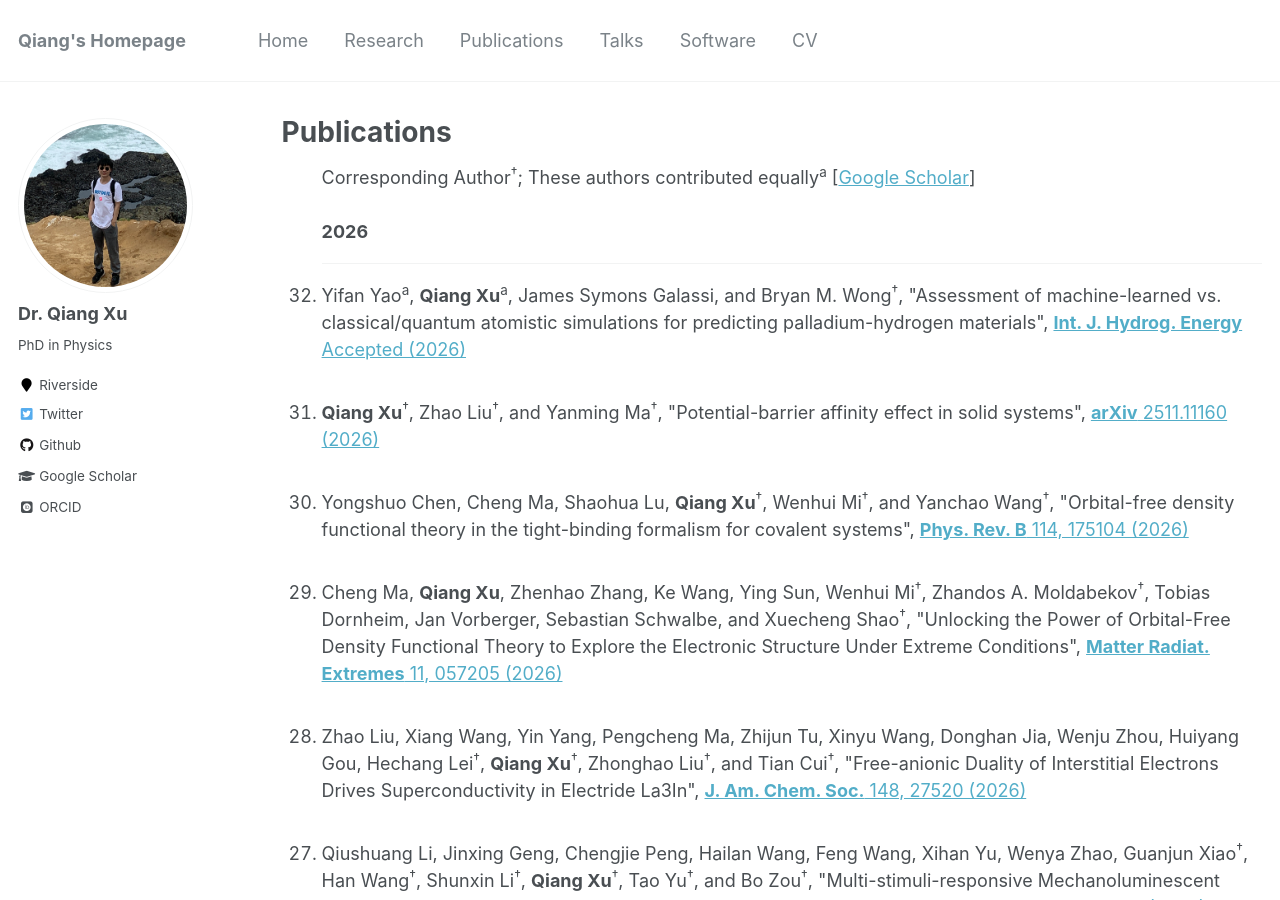
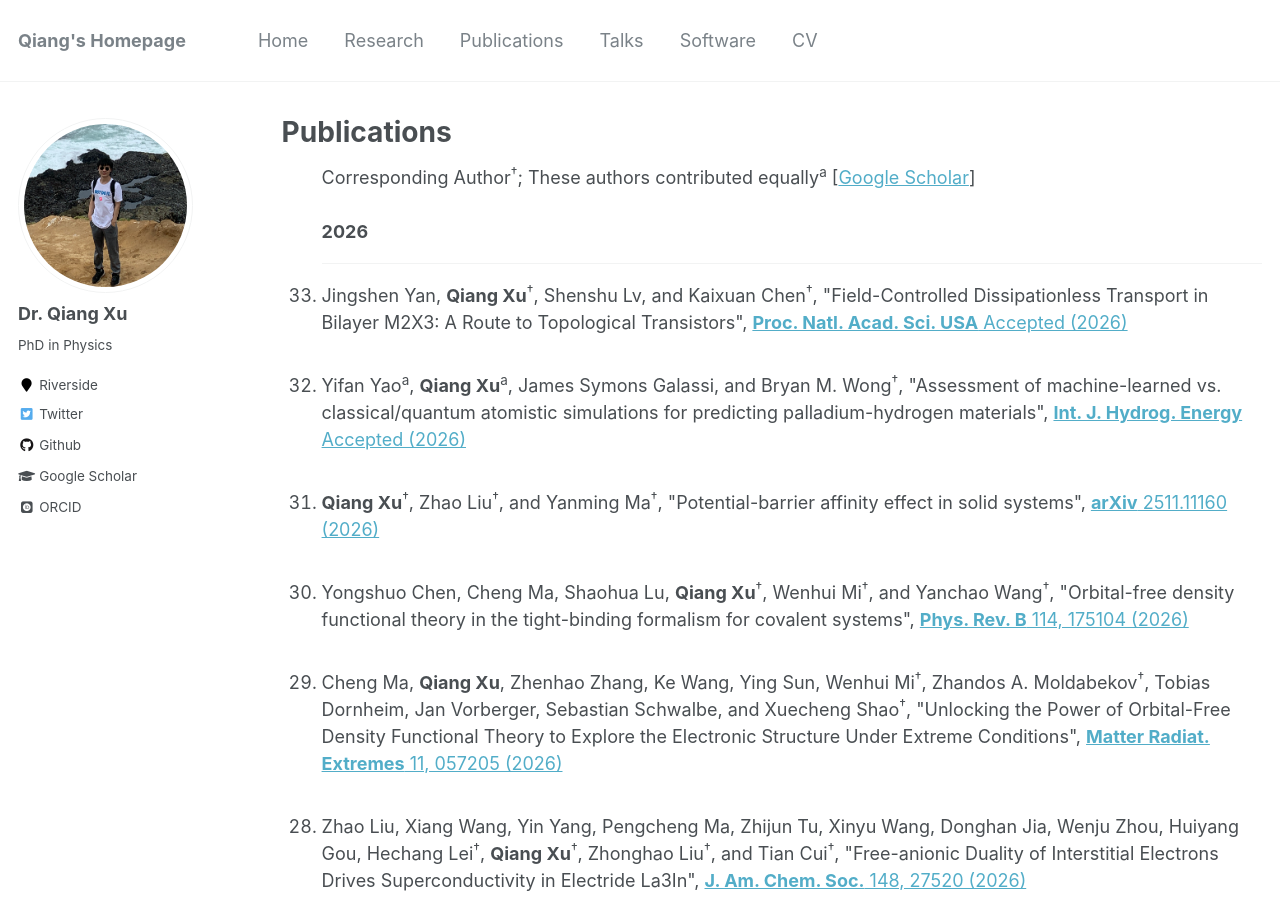
Before and after one commit to xqjlu/xqjlu.github.io, a Jekyll site: the page built from _pages/publications.md, in a window 1280 px wide and 900 px high. Built offline with Jekyll 4.4.1, drawn with Linux system fonts in a browser that asks for light colours; some web fonts are replaced.

Commit message:
PNAS accepted

```diff
--- a/_pages/publications.md
+++ b/_pages/publications.md
@@ -26,7 +26,7 @@ redirect_from:
 <div id="publists" class="en_pub">
 
 
-<ol style="padding-left: 40px;" reversed="" start="32">
+<ol style="padding-left: 40px;" reversed="" start="33">
 
 Corresponding Author<sup>†</sup>; These authors contributed equally<sup>a</sup>
 [<a href="https://scholar.google.com/citations?hl=en&user=ZiwzYQsAAAAJ&view_op=list_works&sortby=pubdate" target="_blank">Google Scholar</a>]
@@ -37,6 +37,11 @@ Corresponding Author<sup>†</sup>; These authors contributed equally<sup>a</sup
 <!--2025-->
 <b>2026</b>
 <hr align="left" color="#000000">
+
+<li>Jingshen Yan, <b>Qiang Xu</b><sup>†</sup>, Shenshu Lv, and Kaixuan Chen<sup>†</sup>,
+"Field-Controlled Dissipationless Transport in Bilayer M2X3: A Route to Topological Transistors",
+<a href="https://xqjlu.github.io/publications/" target="_blank"><b>Proc. Natl. Acad. Sci. USA</b> Accepted (2026)</a>
+</li><br>
 
 <li>Yifan Yao<sup>a</sup>, <b>Qiang Xu</b><sup>a</sup>, James Symons Galassi, and Bryan M. Wong<sup>†</sup>,
 "Assessment of machine-learned vs. classical/quantum atomistic simulations for predicting palladium-hydrogen materials",
```
